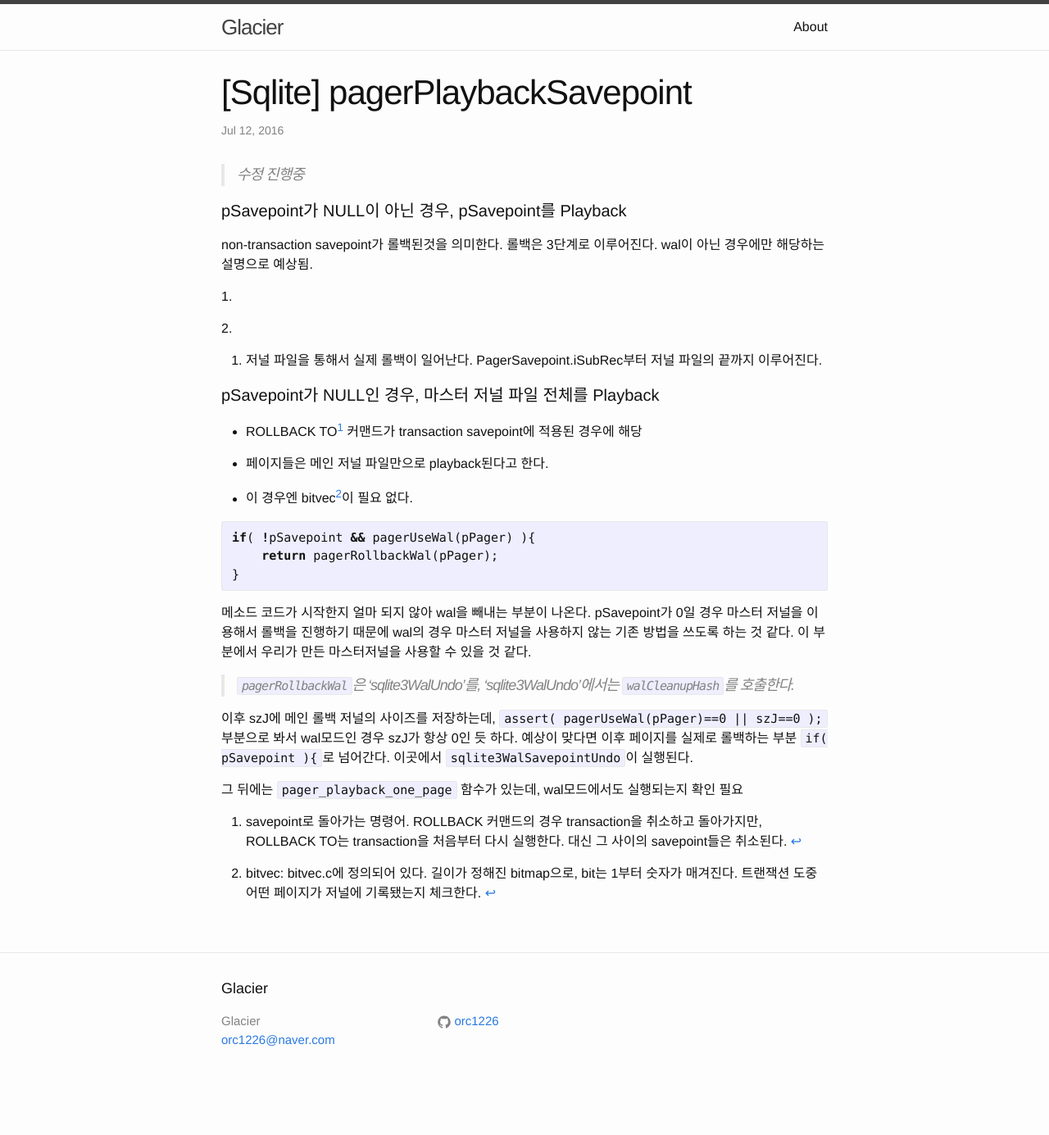
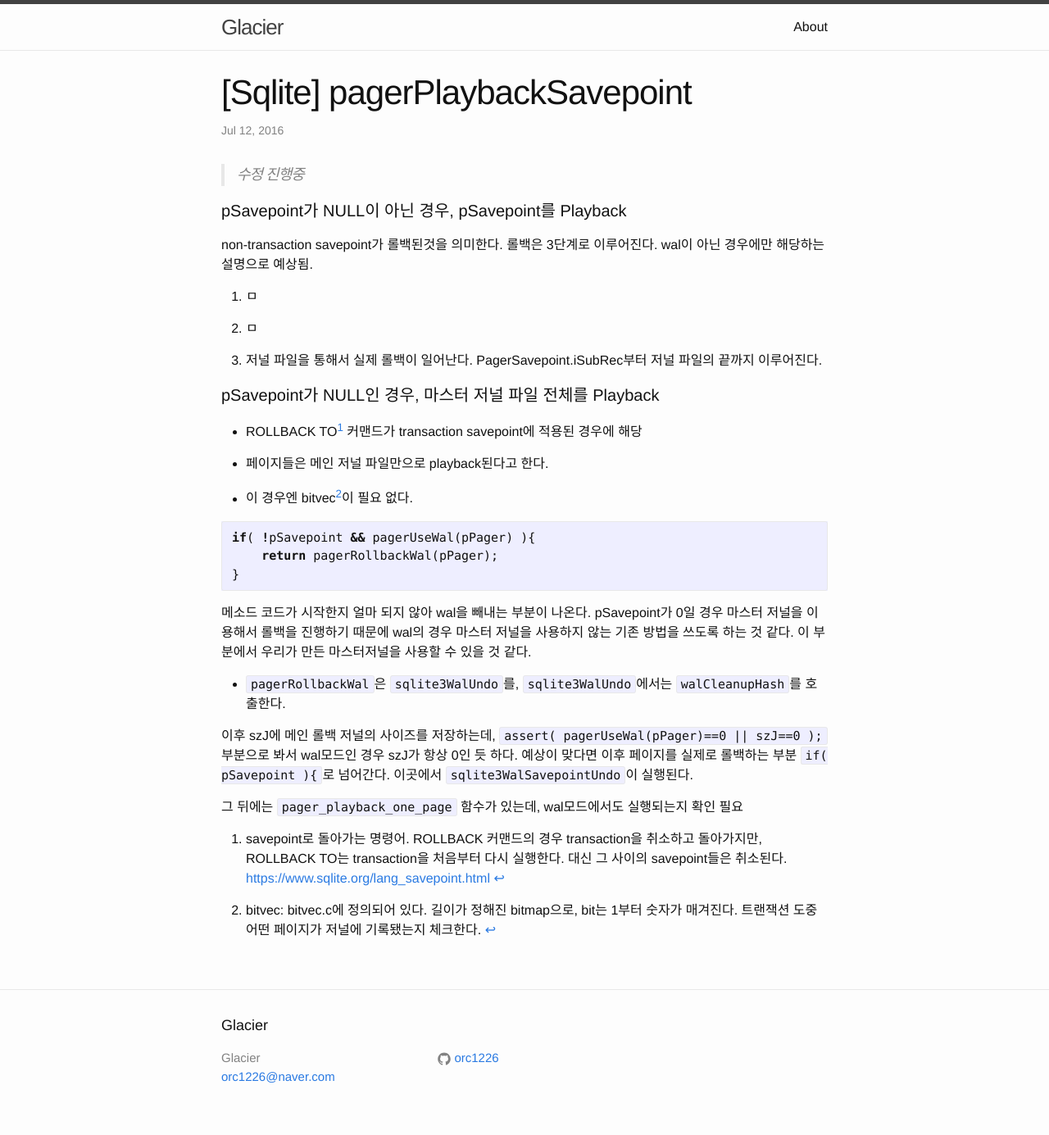
Before and after one commit to mnyok/mnyok.github.io, a Jekyll site: the page built from _posts/2016-07-20-pagerPlaybackSavepoint.markdown, in a window 1280 px wide. Shown: the whole page at 82% size. Built offline with Jekyll 4.4.1, drawn with Linux system fonts in a browser that asks for light colours; before the commit the page ends 1340 px from its top, so only the background shows below that.

Commit message:
add highlight

```diff
--- a/_posts/2016-07-20-pagerPlaybackSavepoint.markdown
+++ b/_posts/2016-07-20-pagerPlaybackSavepoint.markdown
@@ -11,9 +11,9 @@ categories: sqlite
 
 non-transaction savepoint가 롤백된것을 의미한다. 롤백은 3단계로 이루어진다. wal이 아닌 경우에만 해당하는 설명으로 예상됨.
 
-1.
+1. ㅁ
 
-2.
+2. ㅁ
 
 3. 저널 파일을 통해서 실제 롤백이 일어난다. PagerSavepoint.iSubRec부터 저널 파일의 끝까지 이루어진다.
 
@@ -34,7 +34,7 @@ if( !pSavepoint && pagerUseWal(pPager) ){
 
 메소드 코드가 시작한지 얼마 되지 않아 wal을 빼내는 부분이 나온다. pSavepoint가 0일 경우 마스터 저널을 이용해서 롤백을 진행하기 때문에 wal의 경우 마스터 저널을 사용하지 않는 기존 방법을 쓰도록 하는 것 같다. 이 부분에서 우리가 만든 마스터저널을 사용할 수 있을 것 같다.
 
-> `pagerRollbackWal`은 'sqlite3WalUndo'를, 'sqlite3WalUndo'에서는 `walCleanupHash`를 호출한다.
+- `pagerRollbackWal`은 `sqlite3WalUndo`를, `sqlite3WalUndo`에서는 `walCleanupHash`를 호출한다.
 
 이후 szJ에 메인 롤백 저널의 사이즈를 저장하는데, `assert( pagerUseWal(pPager)==0 || szJ==0 );` 부분으로 봐서 wal모드인 경우 szJ가 항상 0인 듯 하다. 예상이 맞다면 이후 페이지를 실제로 롤백하는 부분 `if( pSavepoint ){`로 넘어간다. 이곳에서 `sqlite3WalSavepointUndo`이 실행된다.
 
@@ -42,6 +42,6 @@ if( !pSavepoint && pagerUseWal(pPager) ){
 
 
 
-[^1]: savepoint로 돌아가는 명령어. ROLLBACK 커맨드의 경우 transaction을 취소하고 돌아가지만, ROLLBACK TO는 transaction을 처음부터 다시 실행한다. 대신 그 사이의 savepoint들은 취소된다.
+[^1]: savepoint로 돌아가는 명령어. ROLLBACK 커맨드의 경우 transaction을 취소하고 돌아가지만, ROLLBACK TO는 transaction을 처음부터 다시 실행한다. 대신 그 사이의 savepoint들은 취소된다. <https://www.sqlite.org/lang_savepoint.html>
 
 [^2]: bitvec: bitvec.c에 정의되어 있다. 길이가 정해진 bitmap으로, bit는 1부터 숫자가 매겨진다. 트랜잭션 도중 어떤 페이지가 저널에 기록됐는지 체크한다.
```
